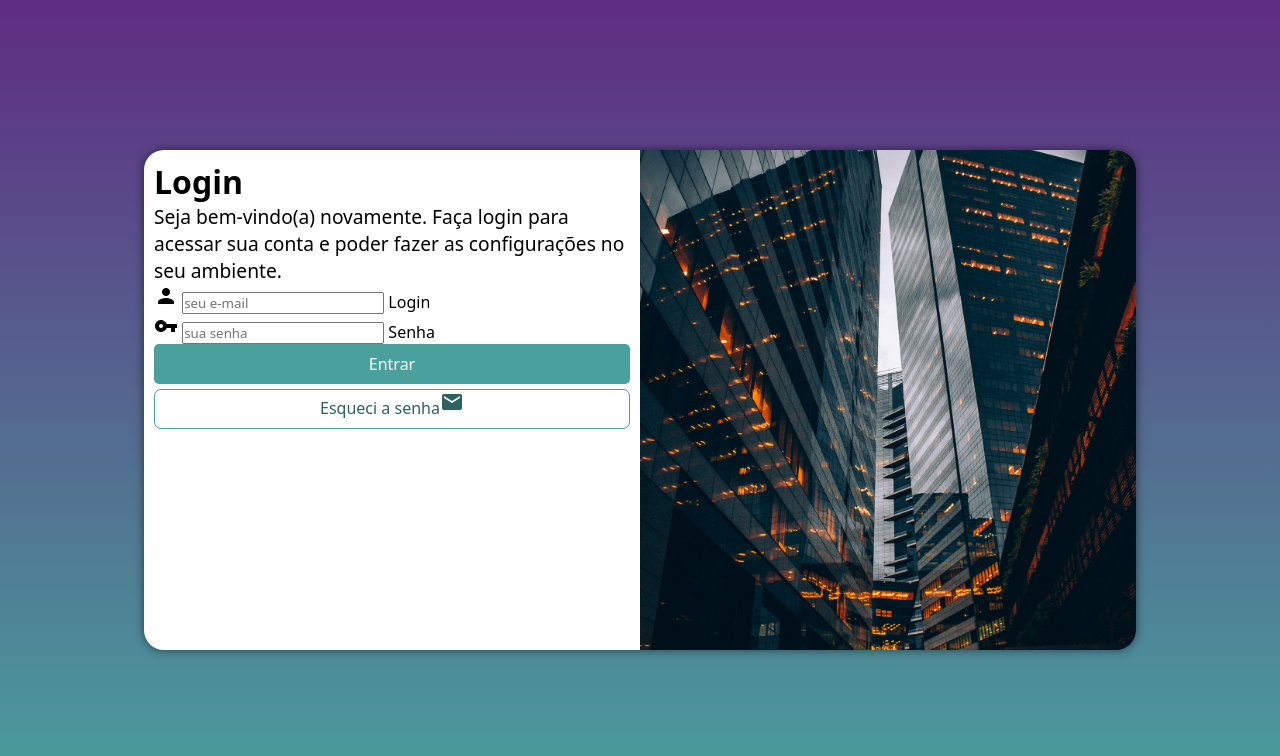
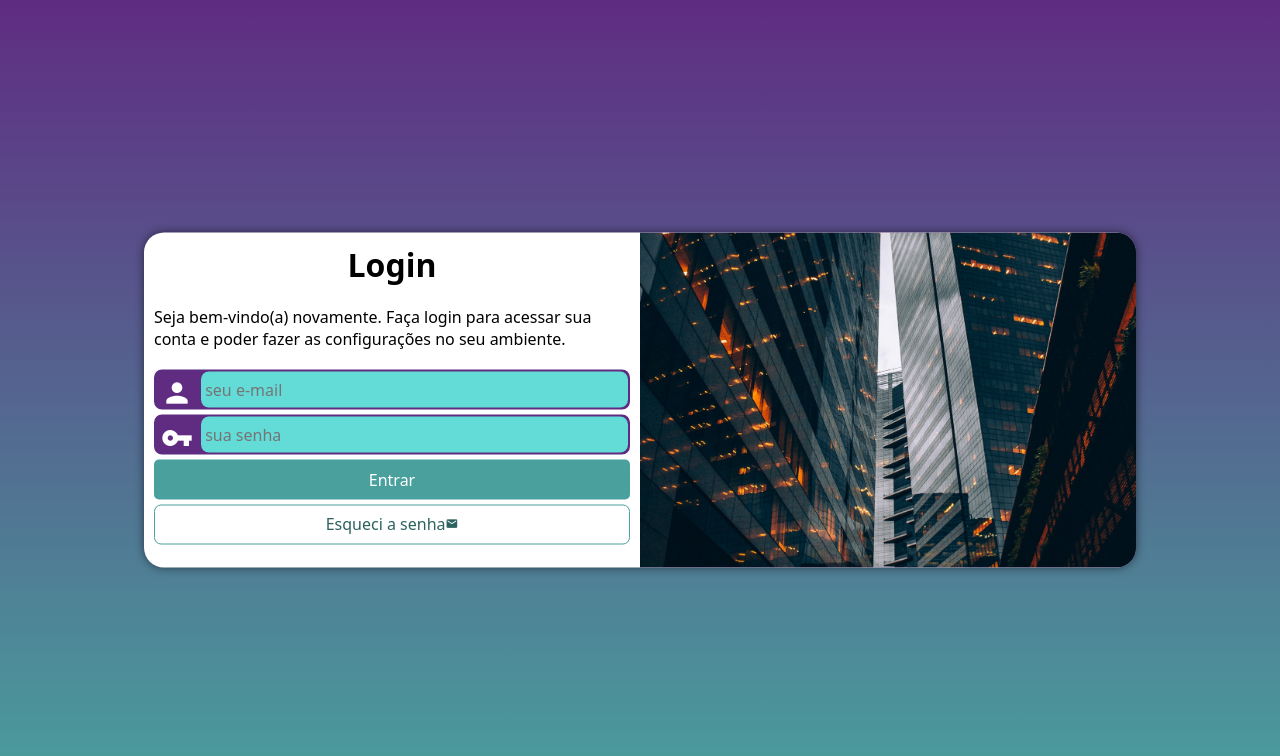
Before and after one commit to Baillork/projeto-login, a plain HTML site: page index.html in a window 1280 px wide. Drawn offline with Linux system fonts and the light colour scheme.

Commit message:
finalizado

```diff
--- a/estilos/media-query.css
+++ b/estilos/media-query.css
@@ -23,6 +23,7 @@ Extra large devices (large laptops and desktops, 1200px and up)
 
   #login{
     width: 80vw;
+    height: 335px;
   }
 
   #imagem{
@@ -34,6 +35,15 @@ Extra large devices (large laptops and desktops, 1200px and up)
   #formulario{
     float: right;
     width: 70%;
+  }
+
+  #formulario>h1{
+    font-size: 2em;
+  }
+
+  #formulario>p{
+    font-size: 1em;
+    margin: 20px 0px;
   }
 }
 
@@ -52,12 +62,4 @@ Extra large devices (large laptops and desktops, 1200px and up)
     float: left;
     width: 50%;
   }
-
-  #formulario>h1{
-    font-size: 2em;
-  }
-
-  #formulario>p{
-    font-size: 1.2em;
-  }
 }
--- a/estilos/style.css
+++ b/estilos/style.css
@@ -29,15 +29,16 @@ main{
   position: absolute;
   top: 50%;
   left: 50%;
-  transform: translate(-50%, -50%);
+
   overflow: hidden;
 
   background-color: white;
   width: 250px;
-  height: 500px;
+  height: 515px;
   border-radius: 20px;
   box-shadow: 0px 0px 10px rgba(0, 0, 0, 0.535);
 
+  transform: translate(-50%, -50%);
   transition: width .1s, height .1s;
   transition-timing-function: ease;
 }
@@ -55,8 +56,52 @@ main{
   padding: 10px;
 }
 
+div#formulario > h1 {
+  text-align: center;
+  margin-bottom: 10px;
+}
+
 #formulario>p{
   font-size: 0.8em;
+}
+
+form > div.campo{
+  display: block;
+  background-color: #5f2c82;
+  border: 2px solid #5f2c82;
+  width: 100%;
+  height: 40px;
+  border-radius: 8px;
+  margin: 5px 0px;
+}
+
+div.campo > label{
+  display: none;
+}
+
+div.campo > span{
+  color:white;
+  /* background-color: black; */
+  font-size: 2em;
+  width: 40px;
+  padding: 5px
+}
+
+div.campo > input{
+  background-color: #63dbd7;
+  font-size: 1em;
+  width: calc(100% - 45px);
+  height: 100%;
+
+  border: 0px;
+  border-radius: 8px;
+  padding: 4px;
+  transform: translate(1px, -13px);
+}
+
+div.campo > input:focus-within {
+  background-color: white;
+  border: none;
 }
 
 form > input[type=submit]{
@@ -81,6 +126,7 @@ form > a.botao{
   font-size: 1em;
   width: 100%;
   height: 40px;
+  padding-top: 7px;
   margin-top: 5px;
   background-color: white;
   color: #2c6260;
@@ -93,6 +139,6 @@ form > a.botao:hover{
   background-color: #63dbd7;
 }
 
-form > a.botao > i{
+form > a.botao > span{
   font-size: 0.8em;
 }
```
